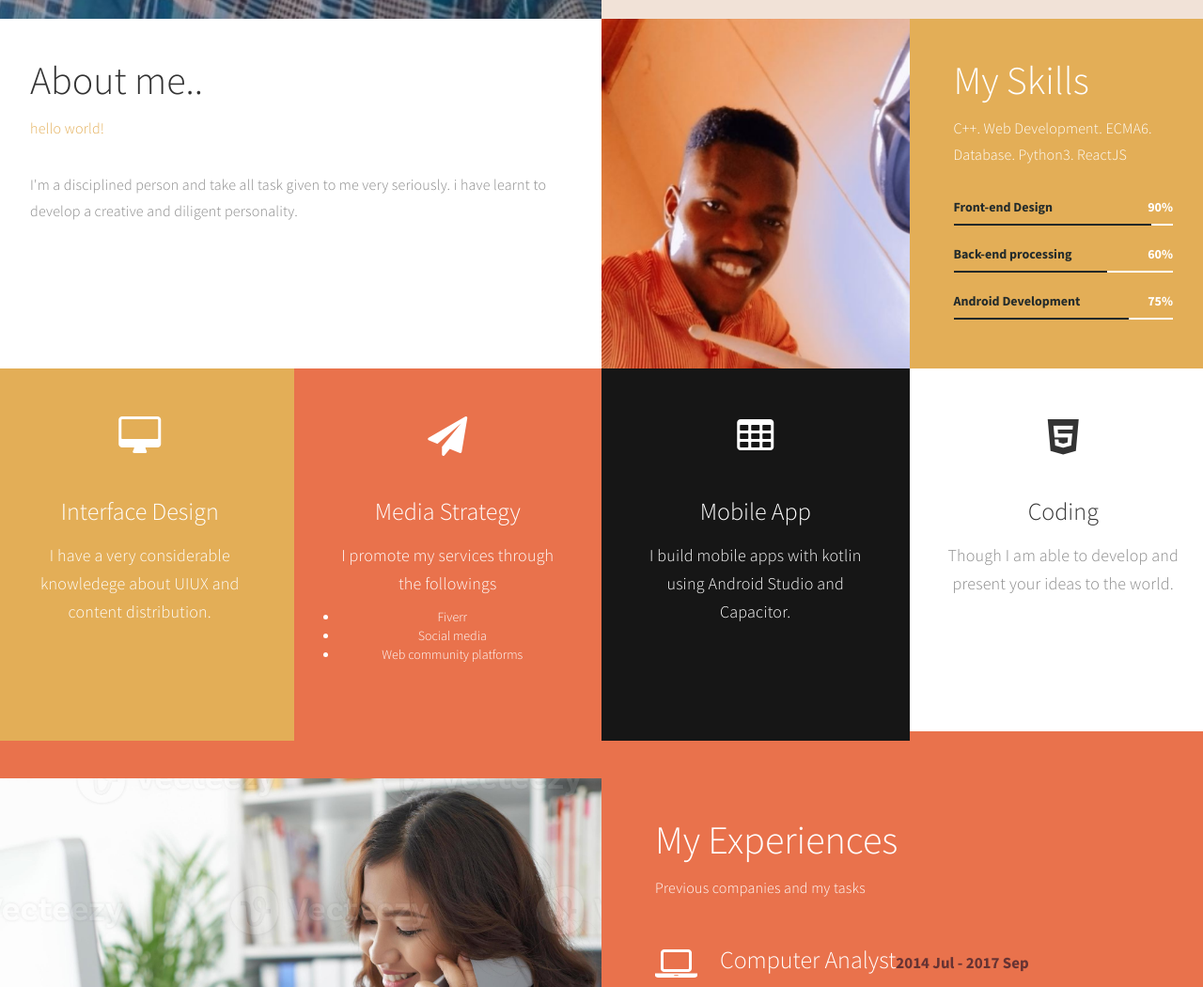
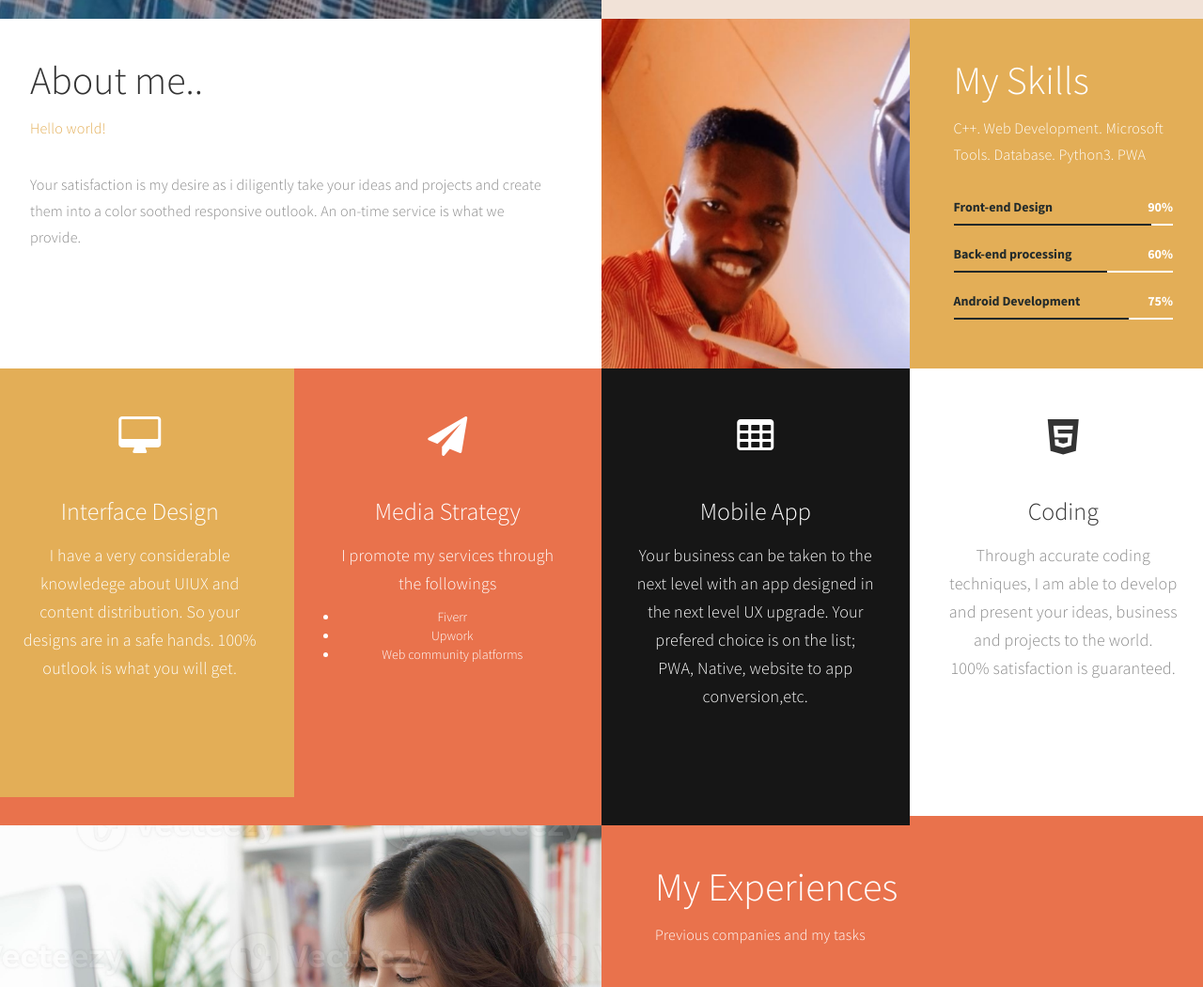
Before and after one commit to Michael-21-frost/My-portfolio, a plain HTML site: page index.html in a window 1280 px wide. Shown: the part 780-1830 px from the top of the page at 94% size. Drawn offline with Linux system fonts and the light colour scheme.

Commit message:
Update index.html

```diff
--- a/index.html
+++ b/index.html
@@ -75,7 +75,7 @@
                          <div class="section-title">
                               <h4 class="wow fadeInUp" data-wow-delay="0.3s">Welcome to my website</h4>
                               <h1 class="wow fadeInUp" data-wow-delay="0.6s">Hello, I am <strong>Michael</strong> currently based in Lagos Nigeria.</h1>
-                              <p class="wow fadeInUp" data-wow-delay="0.9s"> I am  computer programmer, I build websites, turn website to application and a database and computer expert.</p>
+                              <p class="wow fadeInUp" data-wow-delay="0.9s"> I am a computer programmer(front-end development, Mobile development and PWA development).</p>
 
                               <a href="#about" class="wow fadeInUp smoothScroll section-btn btn btn-success" data-wow-delay="1.4s">Learn MOre about me</a>
 
@@ -99,10 +99,10 @@
                     <div class="about-thumb">
                          <div class="wow fadeInUp section-title" data-wow-delay="0.4s">
                               <h1>About me..</h1>
-                              <p class="color-yellow">hello world!</p>
+                              <p class="color-yellow">Hello world!</p>
                          </div>
                          <div class="wow fadeInUp" data-wow-delay="0.8s">
-                              <p>I'm a disciplined person and take all task given to me very seriously. i have learnt to develop a creative and diligent personality.</p>
+                              <p> Your satisfaction is my desire as i diligently take your ideas and projects and create them into a color soothed responsive outlook. An on-time service is what we provide. </p>
                          </div>
                     </div>
                </div>
@@ -115,7 +115,7 @@
                     <div class="skill-thumb">
                          <div class="wow fadeInUp section-title color-white" data-wow-delay="1.2s">
                               <h1>My Skills</h1>
-                              <p class="color-white"> C++. Web Development. ECMA6. Database. Python3. ReactJS</p>
+                              <p class="color-white"> C++. Web Development. Microsoft Tools. Database. Python3. PWA</p>
                          </div>
 
                          <div class=" wow fadeInUp skills-thumb" data-wow-delay="1.6s">
@@ -156,7 +156,7 @@
                     <div class="wow fadeInUp color-white service-thumb" data-wow-delay="0.8s">
                          <i class="fa fa-desktop"></i>
                               <h3>Interface Design</h3>
-                              <p class="color-white"> I have a very considerable knowledege about UIUX and content distribution.</p><br><br><br><br<br<br>
+                              <p class="color-white"> I have a very considerable knowledege about UIUX and content distribution. So your designs are in a safe hands. 100% outlook is what you will get.      </p><br><br><br><br<br<br>
                     </div>
                </div>
 
@@ -167,7 +167,7 @@
                               <p class="color-white"> I promote my services through the followings</p>
                               <ul style="margin-left: -30px;">
                                    <li class="color-white">Fiverr</li>
-                                   <li class="color-white">Social media</li>
+                                   <li class="color-white">Upwork</li>
                                    <li class="color-white">Web community platforms</li>
                               </ul>
                               <br><br><br>
@@ -178,7 +178,7 @@
                     <div class="wow fadeInUp color-white service-thumb" data-wow-delay="1.6s">
                          <i class="fa fa-table"></i>
                               <h3>Mobile App</h3>
-                              <p class="color-white">I build mobile apps with kotlin using Android Studio and Capacitor.</p><br><br><br>
+                              <p class="color-white">Your business can be taken to the next level with an app designed in the next level UX upgrade. Your prefered choice is on the list; PWA, Native, website to app conversion,etc.</p><br><br><br>
                     </div>
                </div>
 
@@ -186,7 +186,7 @@
                     <div class="wow fadeInUp service-thumb" data-wow-delay="1.8s">
                          <i class="fa fa-html5"></i>
                               <h3>Coding</h3>
-                              <p>Though I am able to  develop and present your ideas to the world.</p>
+                              <p>Through accurate coding techniques, I am able to develop and present your ideas, business and projects to the world.<br>100% satisfaction is guaranteed.</p>
                               <br><br><br><br>
                     </div>
                </div>
@@ -299,6 +299,7 @@
                          <div class="wow fadeInUp section-title" data-wow-delay="0.2s">
                            <a btn class="mail" href="mailto:michaelotote9@gmail.com"> Send a message</a>
                          </div>
+                         <p class="con"> Contact us through the following social media icos below or just hit "send a message and mail us"<strong class="str"> 24/7</strong>.</p>
 
                     </div>
                </div>
@@ -342,7 +343,8 @@
                          <li><a href="https://www.google.com/url?sa=t&source=web&cd=&cad=rja&uact=8&ved=2ahUKEwjI3YjnjuDzAhXq0eAKHd4cCAQQFnoECAMQAQ&url=https%3A%2F%2Fwww.instagram.com%2Fmichael_frost21%2F%3Fhl%3Den&usg=AOvVaw22azvm7HreDLSNLhUFK8p-" class="fa fa-instagram"></a></li>
                          <li><a href="https://github.com/michael-21-frost" class="fa fa-github"></a></li>
                          <li><a href="https://www.linkedin.com/in/michael-otote-108747224" class="fa fa-linkedin"></a></li>
-                    </ul>
+                         <li>
+                                                 </ul>
                </div>
 
 		</div>
```
